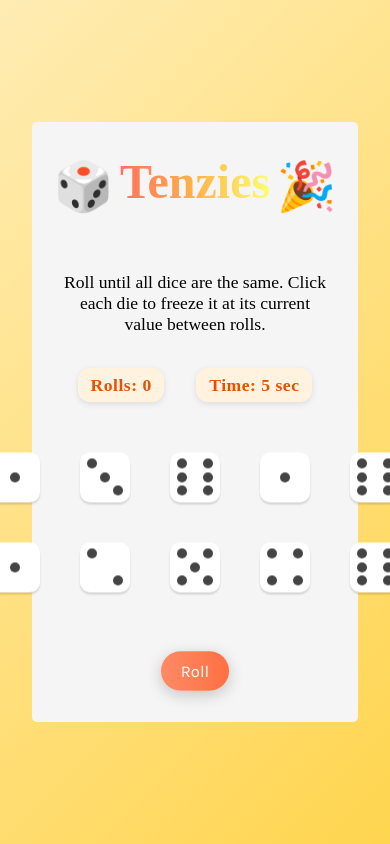
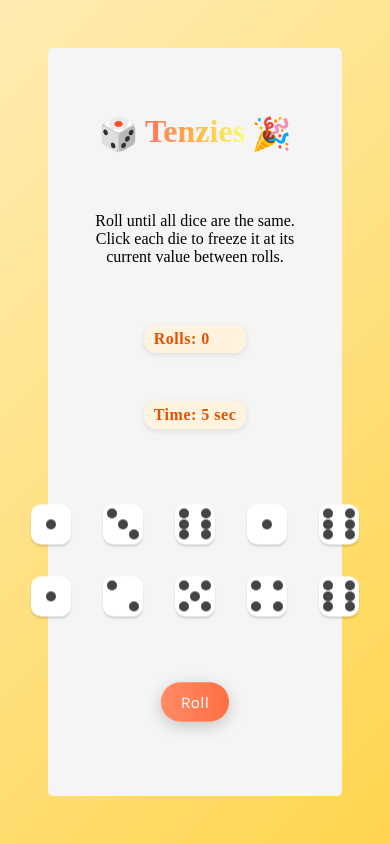
Before and after one commit to MihaElena/Tenzie, a React (Vite) app: page / in a window 390 px wide. Built offline with nearby package versions, Linux system fonts and the light colour scheme.

Commit message:
media queries added
index.css updated to be responsive

```diff
--- a/index.css
+++ b/index.css
@@ -26,11 +26,14 @@ body.game-won {
     50% { background-color: #ffe082; }
 }
 
+
+
 div#root {
     height: 100%;
     width: 100%;
-    max-height: 600px;
-    max-width: 500px;
+    padding: 1rem;
+    max-height: none;
+    max-width: none;
 }
 
 main {
@@ -41,6 +44,9 @@ main {
     flex-direction: column;
     justify-content: space-evenly;
     align-items: center;
+    width: 100%;
+    max-width: 500px;
+    padding: 1rem;
 
 }
 
@@ -131,7 +137,7 @@ button.roll-dice{
     border: none;
     border-radius: 25px;
     padding: 0.6em 1.2em;
-    font-size: 1rem;              /* ⬅️ REDUS puțin */
+    font-size: 1rem;
     color: white;
     box-shadow: 0 4px 15px rgba(0,0,0,0.2);
     cursor: pointer;
@@ -139,6 +145,8 @@ button.roll-dice{
     transition: transform 0.2s ease;
     display: block;
     margin: 0.5rem auto 2rem;
+    max-width: 90%;
+    width: auto;
 
 }
 
@@ -169,3 +177,43 @@ button.roll-dice{
     white-space: nowrap;
     border: 0;
 }
+
+
+/** media queries **/
+
+@media (max-width: 600px) {
+    .title {
+        font-size: 2rem;
+    }
+
+    .instructions {
+        font-size: 1rem;
+        margin: 1rem 1rem;
+    }
+
+    .dice-container {
+        gap: 12px;
+        margin-bottom: 20px;
+    }
+
+    .dice-container button {
+        width: 40px;
+        height: 40px;
+        font-size: 1.4rem;
+    }
+
+    .roll-dice {
+        font-size: 0.9rem;
+        padding: 0.5em 1em;
+    }
+
+    .scoreboard {
+        flex-direction: column;
+        gap: 1rem;
+        font-size: 1rem;
+    }
+
+    .scoreboard p {
+        padding: 0.3rem 0.6rem;
+    }
+}
```
